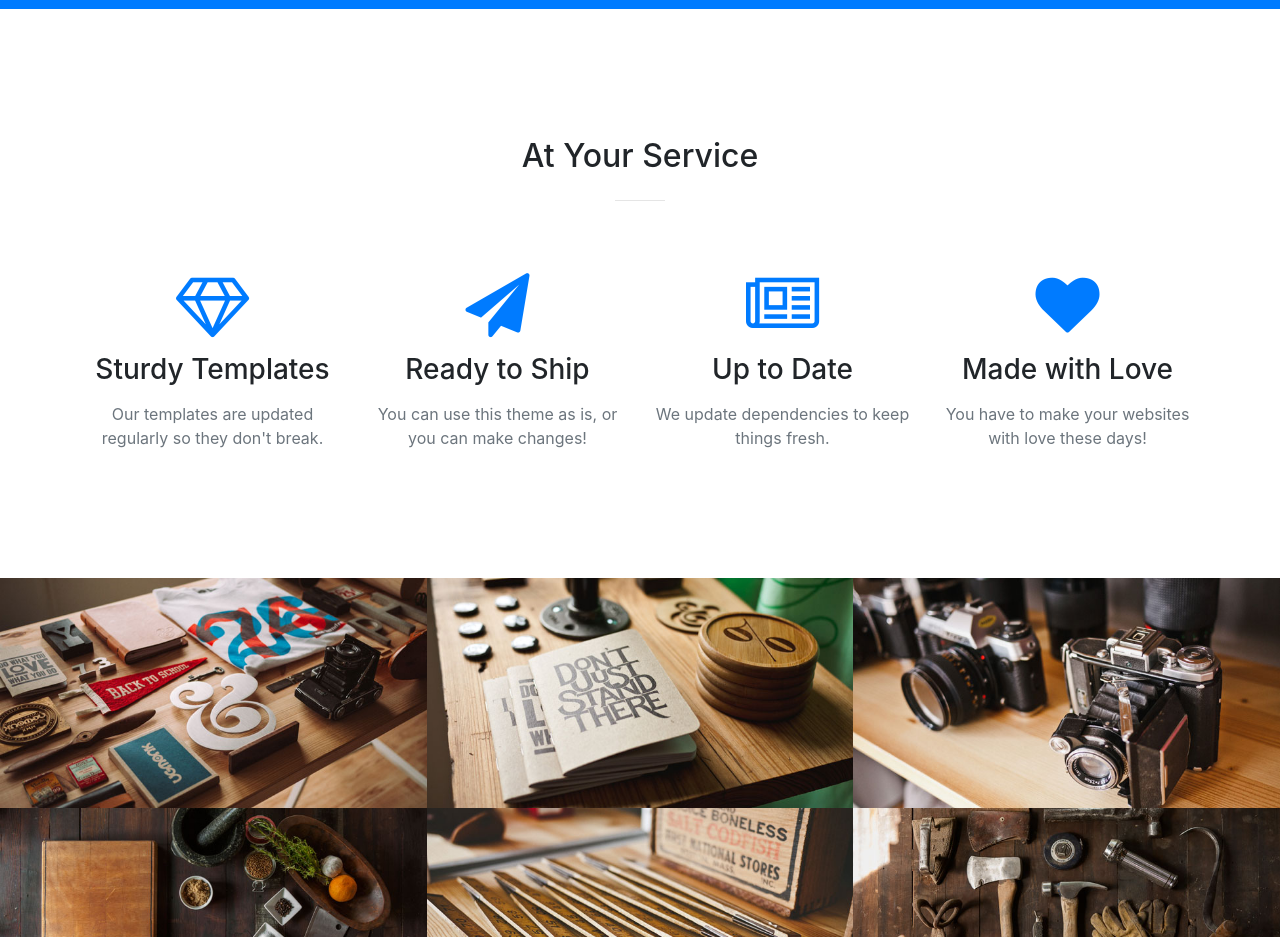
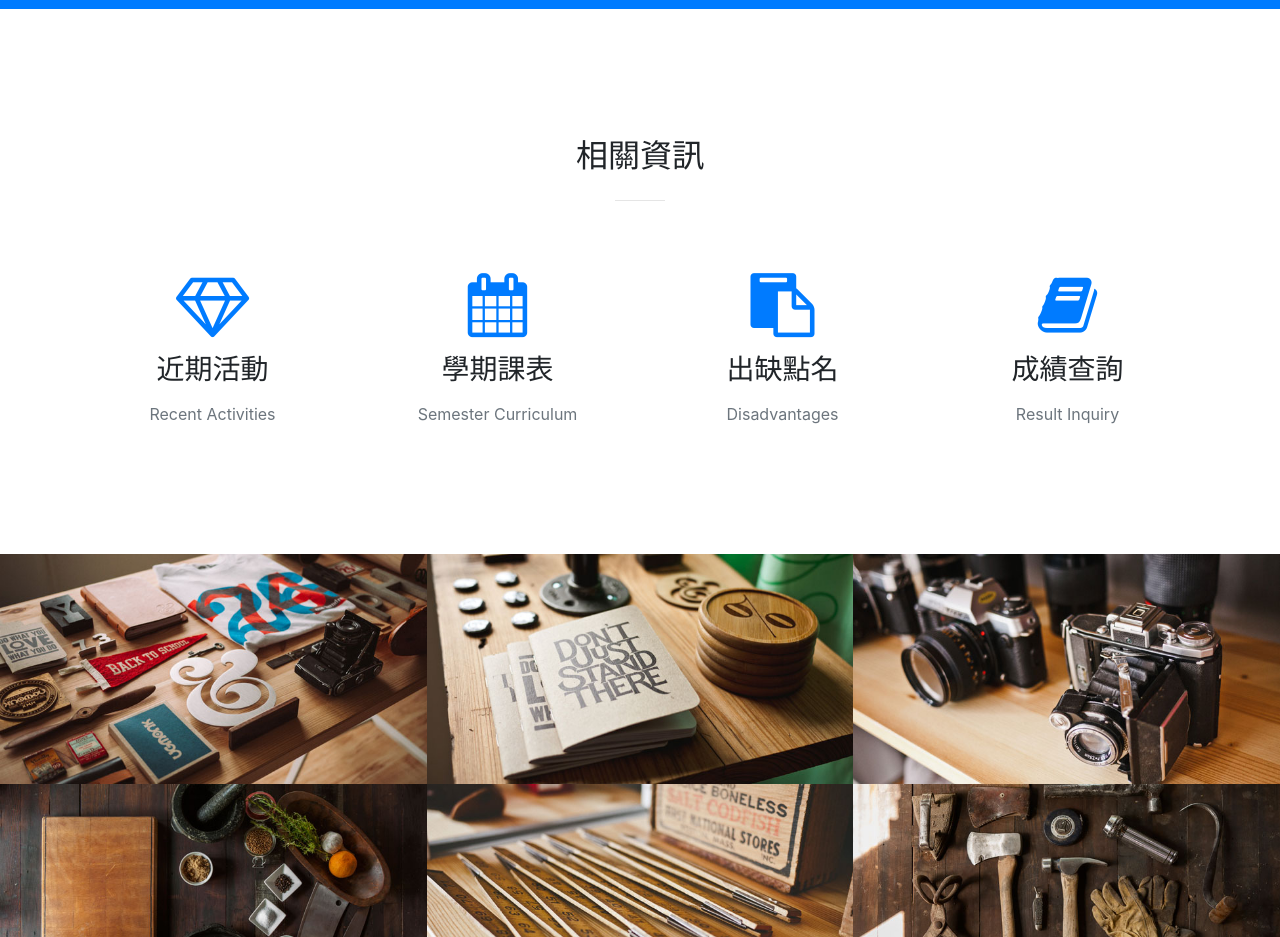
Before and after one commit to chungyentzu/ics, a website with bundled scripts: page index.html in a window 1280 px wide. Shown: the part 1220-2157 px from the top of the page. Built offline with nearby package versions, Linux system fonts and the light colour scheme.

Commit message:
Add files via upload

```diff
--- a/index.html
+++ b/index.html
@@ -88,7 +88,7 @@
       <div class="container">
         <div class="row">
           <div class="col-lg-12 text-center">
-            <h2 class="section-heading">At Your Service</h2>
+            <h2 class="section-heading">相關資訊</h2>
             <hr class="my-4">
           </div>
         </div>
@@ -98,29 +98,29 @@
           <div class="col-lg-3 col-md-6 text-center">
             <div class="service-box mt-5 mx-auto">
               <i class="fa fa-4x fa-diamond text-primary mb-3 sr-icons"></i>
-              <h3 class="mb-3">Sturdy Templates</h3>
-              <p class="text-muted mb-0">Our templates are updated regularly so they don't break.</p>
+              <h3 class="mb-3">近期活動</h3>
+              <p class="text-muted mb-0">Recent Activities</p>
             </div>
           </div>
           <div class="col-lg-3 col-md-6 text-center">
             <div class="service-box mt-5 mx-auto">
-              <i class="fa fa-4x fa-paper-plane text-primary mb-3 sr-icons"></i>
-              <h3 class="mb-3">Ready to Ship</h3>
-              <p class="text-muted mb-0">You can use this theme as is, or you can make changes!</p>
+              <i class="fa fa-4x fa-calendar text-primary mb-3 sr-icons"></i>
+              <h3 class="mb-3">學期課表</h3>
+              <p class="text-muted mb-0">Semester Curriculum</p>
             </div>
           </div>
           <div class="col-lg-3 col-md-6 text-center">
             <div class="service-box mt-5 mx-auto">
-              <i class="fa fa-4x fa-newspaper-o text-primary mb-3 sr-icons"></i>
-              <h3 class="mb-3">Up to Date</h3>
-              <p class="text-muted mb-0">We update dependencies to keep things fresh.</p>
+              <i class="fa fa-4x fa-clipboard text-primary mb-3 sr-icons"></i>
+              <h3 class="mb-3">出缺點名</h3>
+              <p class="text-muted mb-0">Disadvantages</p>
             </div>
           </div>
           <div class="col-lg-3 col-md-6 text-center">
             <div class="service-box mt-5 mx-auto">
-              <i class="fa fa-4x fa-heart text-primary mb-3 sr-icons"></i>
-              <h3 class="mb-3">Made with Love</h3>
-              <p class="text-muted mb-0">You have to make your websites with love these days!</p>
+              <i class="fa fa-4x fa-book text-primary mb-3 sr-icons"></i>
+              <h3 class="mb-3">成績查詢</h3>
+              <p class="text-muted mb-0">Result Inquiry</p>
             </div>
           </div>
         </div>
```
